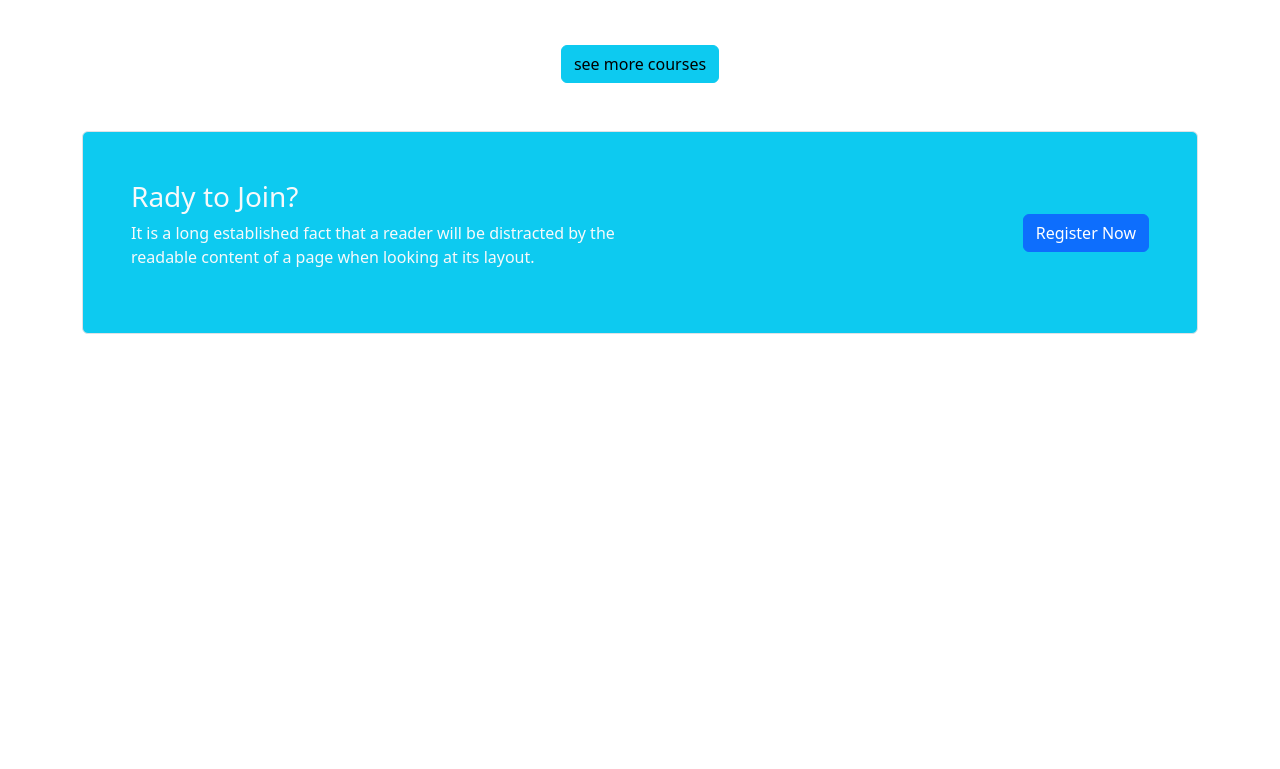
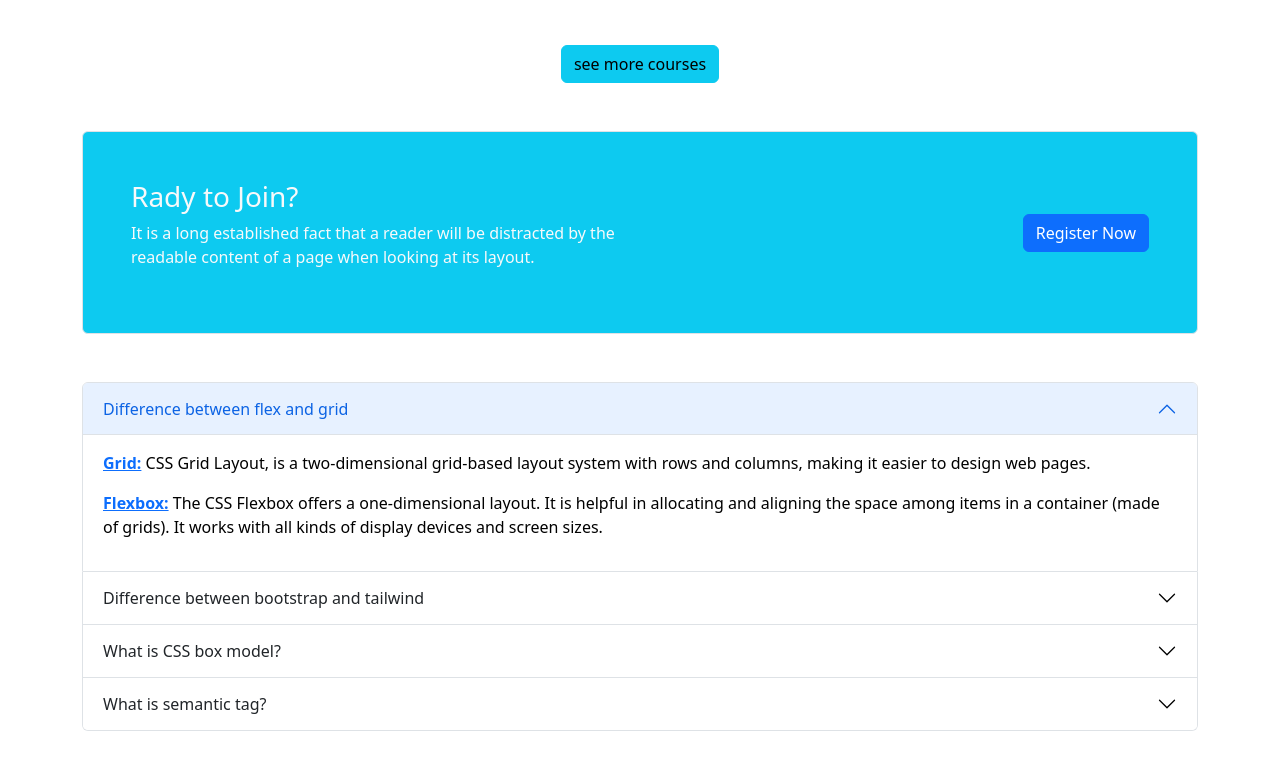
Before and after one commit to MohsinNB/MNTech-Website, a plain HTML site: page index.html in a window 1280 px wide. Shown: the part 1568-2337 px from the top of the page. Before the commit the page ends 1950 px from the top, so only its background shows below. Drawn offline with nearby package versions, Linux system fonts and the light colour scheme.

Commit message:
added accordion

```diff
--- a/index.html
+++ b/index.html
@@ -286,6 +286,75 @@
         </div>
       </section>
       <!-- modal section end -->
+
+      <!-- Acoordion section start -->
+      <section class="my-5">
+        <div class="accordion" id="accordionExample">
+          <div class="accordion-item">
+
+            <h2 class="accordion-header" id="headingOne">
+              <button class="accordion-button" type="button" data-bs-toggle="collapse" data-bs-target="#collapseOne" aria-expanded="true" aria-controls="collapseOne">
+                Difference between flex and grid
+              </button>
+            </h2>
+            <div id="collapseOne" class="accordion-collapse collapse show" aria-labelledby="headingOne" data-bs-parent="#accordionExample">
+              <div class="accordion-body">
+                <p> <strong><a href="https://www.geeksforgeeks.org/css-grid-property/">Grid:</a></strong> CSS Grid Layout, is a two-dimensional grid-based layout system with rows and columns, making it easier to design web pages.</p>
+                <p> <strong><a href="https://www.geeksforgeeks.org/introduction-to-css-flexbox/">Flexbox:</a></strong> The CSS Flexbox offers a one-dimensional layout. It is helpful in allocating and aligning the space among items in a container (made of grids). It works with all kinds of display devices and screen sizes.</p>
+              </div>
+            </div>
+          </div>
+
+          <div class="accordion-item">
+            <h2 class="accordion-header" id="headingTwo">
+              <button class="accordion-button collapsed" type="button" data-bs-toggle="collapse" data-bs-target="#collapseTwo" aria-expanded="false" aria-controls="collapseTwo">
+                Difference between bootstrap and tailwind
+              </button>
+            </h2>
+            <div id="collapseTwo" class="accordion-collapse collapse" aria-labelledby="headingTwo" data-bs-parent="#accordionExample">
+              <div class="accordion-body">
+                <p> <strong><a href="#">Tailwind CSS</a></strong> was initially developed by Adam Wathan, and the first version was released back on the 1st of November, 2017. Tailwind CSS is a utility-first CSS framework for building custom user interfaces rapidly and efficiently. It is an inline styling used to achieve a sleek interface without writing code for your own CSS.</p>
+
+                <p> <strong><a href="#">Bootstrap</a></strong> was developed by Mark Otto and Jacob Thorton during an internal competition at Twitter in August 2011. It is an open-source framework that is used to design responsive websites better, faster, and easier. It is a beginner-friendly and the most popular open-source framework that includes HTML, CSS, and JavaScript.</p>
+              </div>
+            </div>
+          </div>
+
+          <div class="accordion-item">
+            <h2 class="accordion-header" id="headingThree">
+              <button class="accordion-button collapsed" type="button" data-bs-toggle="collapse" data-bs-target="#collapseThree" aria-expanded="false" aria-controls="collapseThree">
+                What is CSS box model?
+              </button>
+            </h2>
+            <div id="collapseThree" class="accordion-collapse collapse" aria-labelledby="headingThree" data-bs-parent="#accordionExample">
+              <div class="accordion-body">
+                <p>The <strong><a href="#">CSS box model</a></strong> is essentially a box that wraps around every HTML element. It consists of: margins, borders, padding, and the actual content.</p>
+                <ul>
+                  <li>Content - The content of the box, where text and images appear</li>
+                  <li>Padding - Clears an area around the content. The padding is transparent</li>
+                  <li>A border that goes around the padding and content</li>
+                  <li>Clears an area outside the border. The margin is transparent</li>
+                </ul>
+              </div>
+            </div>
+          </div>
+
+          <div class="accordion-item">
+            <h2 class="accordion-header" id="headingFour">
+              <button class="accordion-button collapsed" type="button" data-bs-toggle="collapse" data-bs-target="#collapseFour" aria-expanded="false" aria-controls="collapseFour">
+                What is semantic tag?
+              </button>
+            </h2>
+            <div id="collapseFour" class="accordion-collapse collapse" aria-labelledby="headingFour" data-bs-parent="#accordionExample">
+              <div class="accordion-body">
+                <p>The HTML <strong><a href="#">semantic</a></strong>s refers to the tags that provide meaning to an HTML page rather than just presentation. It makes HTML more comprehensible by better defining the different sections and layout of web pages.</p>
+              </div>
+            </div>
+          </div>
+
+        </div>
+      </section>
+      <!-- Acoordion section end -->
     </main>
 
 
```
